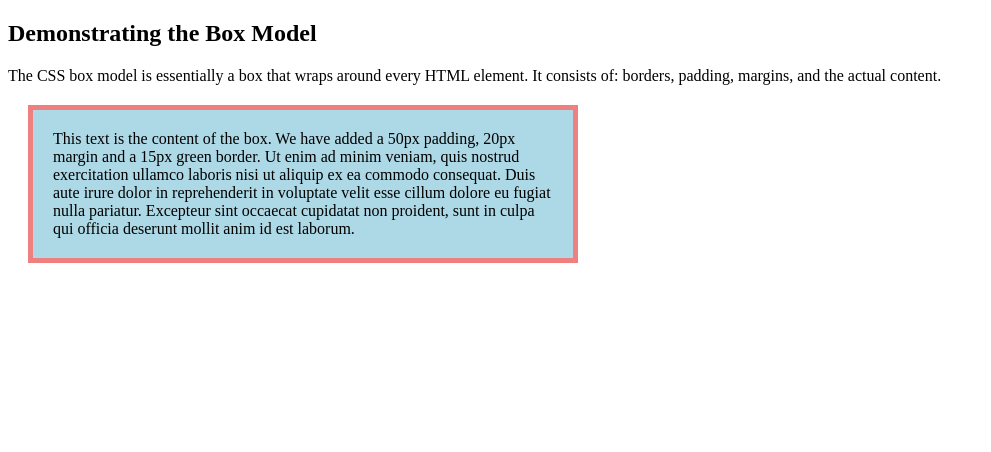
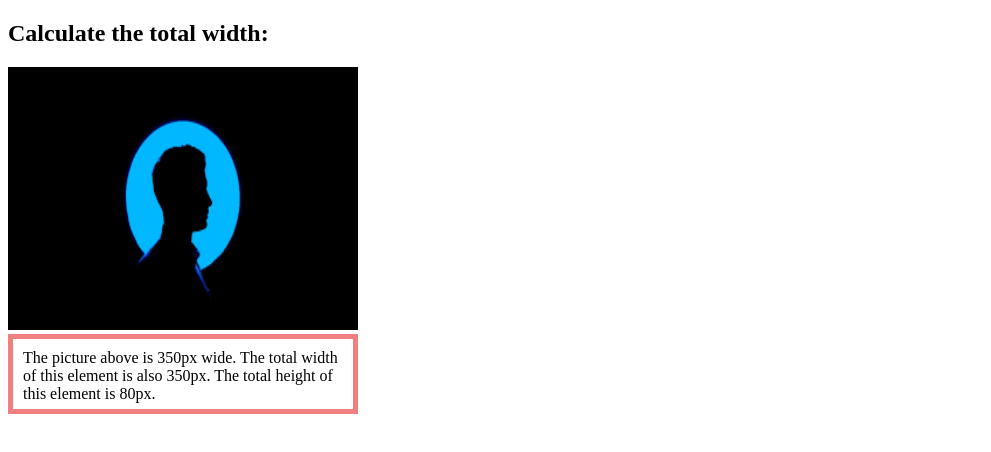
Before and after one commit to Sajjatul21/practice-js, a plain HTML site: page index.html in a window 1280 px wide. Shown: the whole page, without its empty margins (0-991 px from the left). Drawn offline with Linux system fonts and the light colour scheme.

Commit message:
when you set height and width property of an element with css, you just hight, width of the content are.to calculate total height width of an element, you must include the pading and borders

```diff
--- a/index.html
+++ b/index.html
@@ -2,27 +2,23 @@
 <html>
 <style>
     div {
-        background-color: lightblue;
-        width: 500px;
-        padding: 20px;
+        width: 320px;
+        height: 50px;
+        padding: 10px;
         border: 5px solid lightcoral;
-        margin: 20px;
+        margin: 0;
     }
 </style>
 </head>
 
 <body>
 
+    <h2>Calculate the total width:</h2>
 
-    <h2>Demonstrating the Box Model</h2>
+    <img src="images/image-1.png" width="350" height="263" alt="Klematis">
+    <div>The picture above is 350px wide. The total width of this element is also 350px. The total height of this
+        element is 80px.</div>
 
-    <p>The CSS box model is essentially a box that wraps around every HTML element. It consists of: borders, padding,
-        margins, and the actual content.</p>
-
-    <div>This text is the content of the box. We have added a 50px padding, 20px margin and a 15px green border. Ut enim
-        ad minim veniam, quis nostrud exercitation ullamco laboris nisi ut aliquip ex ea commodo consequat. Duis aute
-        irure dolor in reprehenderit in voluptate velit esse cillum dolore eu fugiat nulla pariatur. Excepteur sint
-        occaecat cupidatat non proident, sunt in culpa qui officia deserunt mollit anim id est laborum.</div>
 </body>
 
 </html>
```
